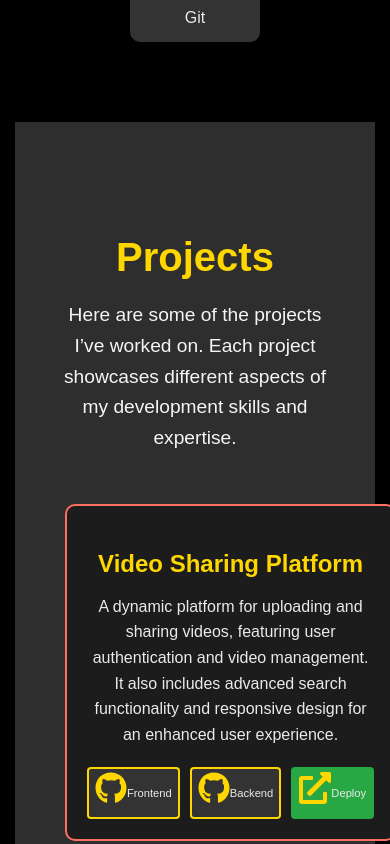
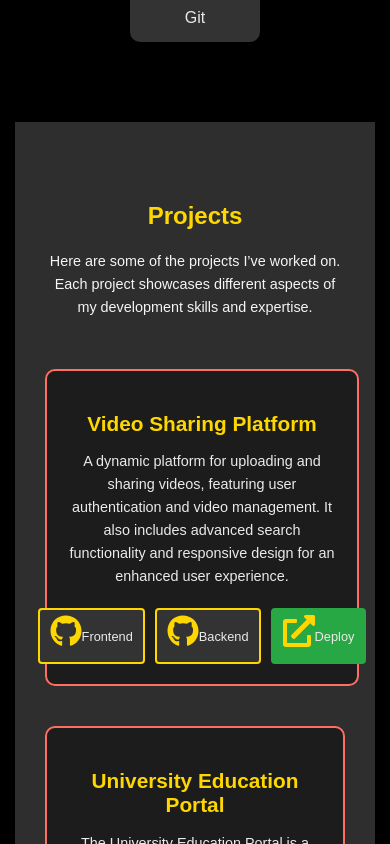
Before and after one commit to heyAnkit18/Modern-Portfolio-with-React-FramerMotion, a React (Create React App) app: page / in a window 390 px wide. Shown: the part 2700-3544 px from the top of the page. Built offline with nearby package versions, Linux system fonts and the light colour scheme.

Commit message:
Updating project.css for responsive style

```diff
--- a/src/components/Projects.css
+++ b/src/components/Projects.css
@@ -101,3 +101,46 @@
   transform: scale(1.05);
   box-shadow: 0 4px 8px rgba(0, 0, 0, 0.4);
 }
+
+/* Responsive Styles */
+@media (max-width: 768px) {
+  .projects {
+    padding: 60px 10px;
+  }
+
+  .projects h2 {
+    font-size: 2rem;
+  }
+
+  .projects p {
+    font-size: 1rem;
+  }
+
+  .project-box {
+    width: 90%;
+    margin: 10px auto;
+  }
+
+  .project-btn {
+    font-size: 0.8rem;
+    padding: 5px 10px;
+  }
+}
+
+@media (max-width: 480px) {
+  .projects h2 {
+    font-size: 1.5rem;
+  }
+
+  .projects p {
+    font-size: 0.9rem;
+  }
+
+  .project-box h3 {
+    font-size: 1.3rem;
+  }
+
+  .project-box p {
+    font-size: 0.9rem;
+  }
+}
```
